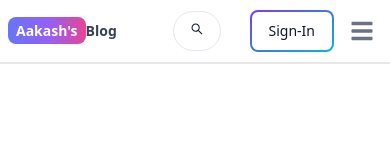
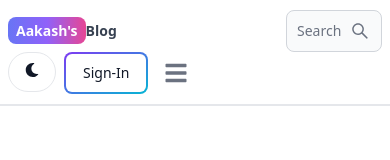
Before and after one commit to aakash-mp/mern-blog, a React (Vite) app in the folder client/: page / in a window 390 px wide. Shown: the top 160 px of the page. Built offline with nearby package versions, Linux system fonts and the light colour scheme; no server answers.

Commit message:
made search bar and light/dark mode visible to smartphones

```diff
--- a/client/src/components/Header.jsx
+++ b/client/src/components/Header.jsx
@@ -59,15 +59,15 @@
             type='text'
             placeholder='Search...'
             rightIcon={AiOutlineSearch}
-            className='hidden lg:inline'
+            className='w-24 sm:w-32 md:w-48 lg:w-auto'
             value={searchTerm}
             onChange={(event) => setSearchTerm(event.target.value)}/>
         </form>
-        <Button className='w-12 h-10 lg:hidden' color='gray' pill>
+        {/* <Button className='w-12 h-10 lg:hidden' color='gray' pill>
             <AiOutlineSearch/>
-        </Button>
+        </Button> */}
         <div className='flex gap-2 md:order-2'>
-            <Button className='w-12 h-10 hidden sm:inline' color='gray' pill onClick={()=>dispatch(toggleTheme())}>
+            <Button className='w-12 h-10 sm:inline' color='gray' pill onClick={()=>dispatch(toggleTheme())}>
                 {theme === 'light' ? <FaMoon /> :<FaSun />}
             </Button>
             {currentUser ? (
```
